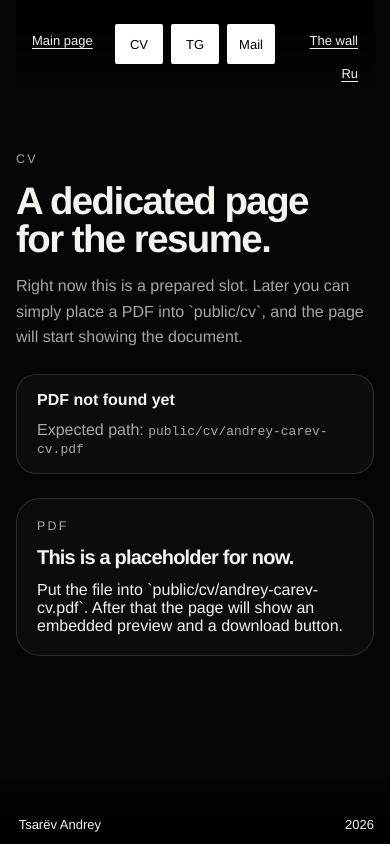
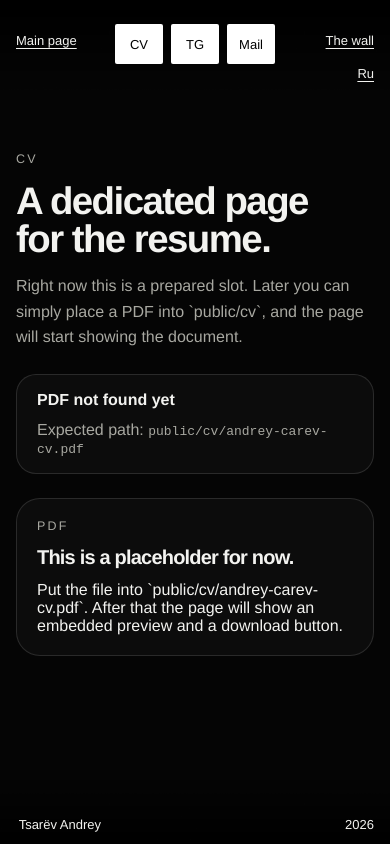
Before and after one commit to fluffyrasputin/portfolio-site, a Next.js app: page /cv in a window 390 px wide. Built offline with nearby package versions, Linux system fonts and the light colour scheme.

Commit message:
Fix mobile header width and restore loader logo rotation

```diff
--- a/src/app/globals.css
+++ b/src/app/globals.css
@@ -3971,10 +3971,11 @@ main img {
 
   .mobile-header__inner {
     position: relative;
-    width: calc(100% - 32px);
-    max-width: none;
+    width: 100%;
     height: 90px;
     margin: 0 auto;
+    padding-inline: 16px;
+    box-sizing: border-box;
     background-image: var(--mobile-menu-background);
     background-repeat: no-repeat;
     background-position: top center;
--- a/src/components/site-loader.tsx
+++ b/src/components/site-loader.tsx
@@ -1,15 +1,15 @@
 "use client";
 /* eslint-disable @next/next/no-img-element */
 
-import { useEffect, useMemo, useRef, useState } from "react";
+import { useEffect, useMemo, useState } from "react";
 import { heroAssets } from "@/data/figma-assets";
 
 const LOADER_SESSION_KEY = "portfolio-site-loader-seen";
 
 export function SiteLoader() {
   const [phase, setPhase] = useState<"checking" | "open" | "closing" | "closed">("checking");
+  const [logoIndex, setLogoIndex] = useState(0);
   const [progress, setProgress] = useState(0);
-  const logoRef = useRef<HTMLImageElement | null>(null);
   const logos = useMemo(
     () => [
       heroAssets.heroProjectLogo1,
@@ -46,13 +46,9 @@ export function SiteLoader() {
     const stopTime = 1050;
     const closeTime = stopTime + settleDuration;
     const totalDuration = closeTime + fadeDuration;
-    let nextLogoIndex = 0;
     const openTimer = window.setTimeout(() => setPhase("open"), 0);
     const logoTimer = window.setInterval(() => {
-      nextLogoIndex = (nextLogoIndex + 1) % logos.length;
-      if (logoRef.current) {
-        logoRef.current.src = logos[nextLogoIndex];
-      }
+      setLogoIndex((current) => (current + 1) % logos.length);
     }, 100);
     const progressTimer = window.setInterval(() => {
       setProgress((current) => {
@@ -97,8 +93,7 @@ export function SiteLoader() {
         <img
           alt=""
           className="site-loader__logo"
-          ref={logoRef}
-          src={logos[0]}
+          src={logos[logoIndex]}
         />
       </div>
       <div className="site-loader__track" aria-hidden="true">
```
